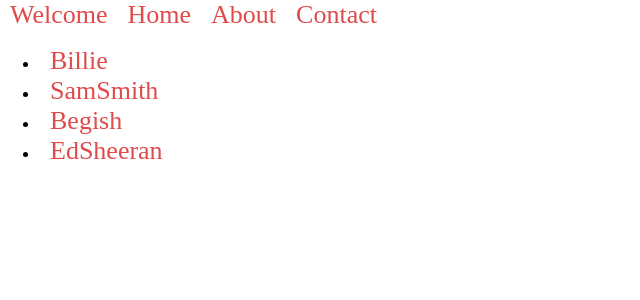
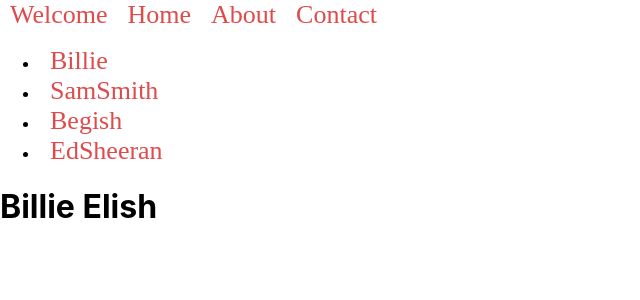
Before and after one commit to Janasyl/router-exaple, a React (Create React App) app: page /billie in a window 1280 px wide. Shown: the top 300 px of the page, without its empty margins (0-640 px from the left). Built offline with nearby package versions, Linux system fonts and the light colour scheme.

Commit message:
Add Billie.js code

```diff
--- a/src/App.js
+++ b/src/App.js
@@ -2,6 +2,7 @@
 import Contact from './components/Contacts/Contact';
 import Home  from './components/Home/Home';
 import Welcome from './components/Welcome/Welcome'
+import Billie from './Billie/Billie'
 import { Route } from "react-router"
 import './App.css';
 
@@ -39,6 +40,7 @@
       <Route path="/about" component={About} exact />
       <Route path="/home" component={Home} />
       <Route path="/contact" component={Contact} />
+      <Route path="/billie" component={Billie} />
 
 
     </div>
--- a/src/Billie/Billie.js
+++ b/src/Billie/Billie.js
@@ -0,0 +1,23 @@
+import React from 'react';
+// import Audio from 'react-audio-player';
+import './Billie.css'
+
+
+const Billie = () => {
+    return (
+
+  <div className="Billie">
+             <h1>Billie Elish</h1>
+
+
+
+
+
+        </div>
+
+
+
+    )
+};
+
+export default Billie;
```
Also changed, not shown: src/Billie/Billie.css (added).
